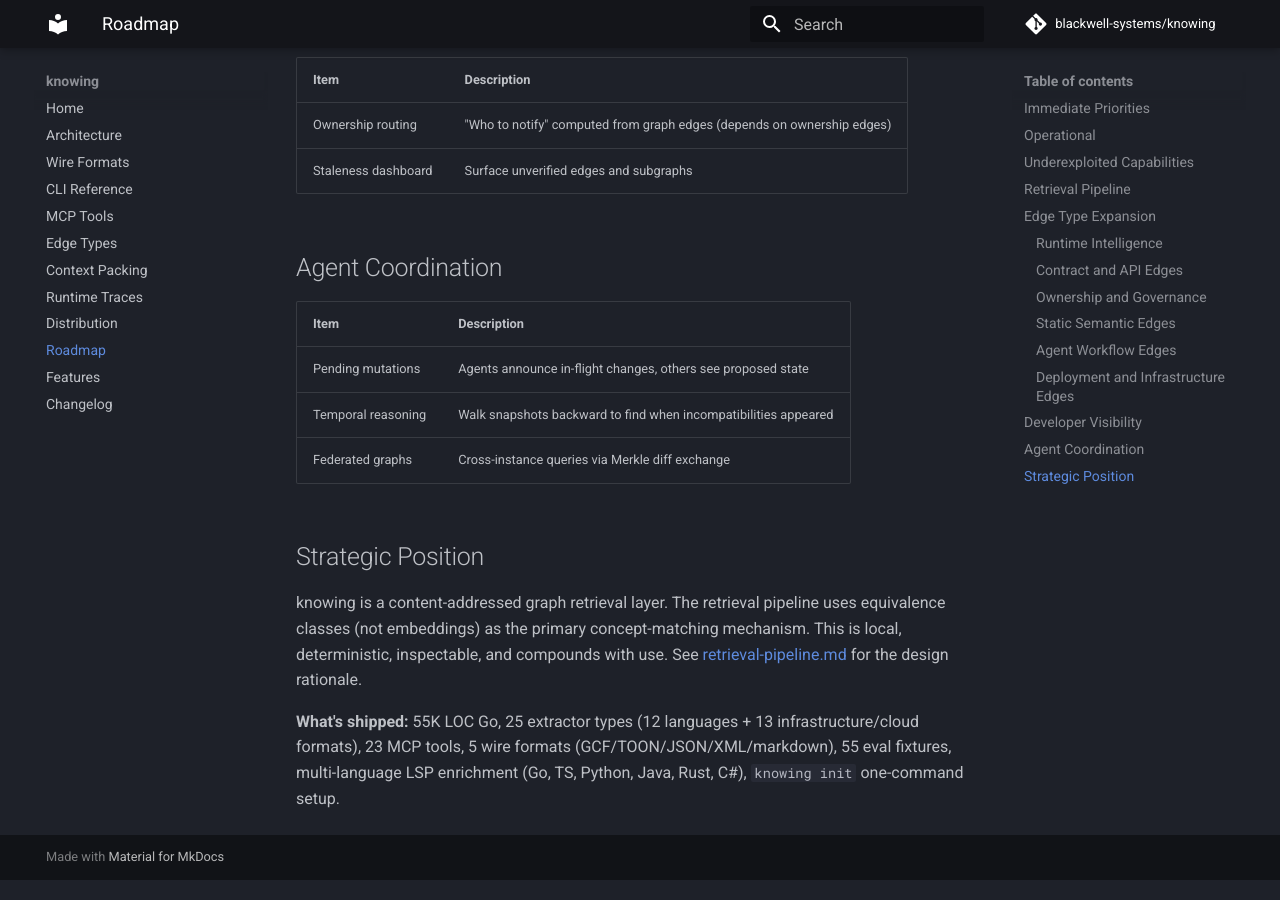
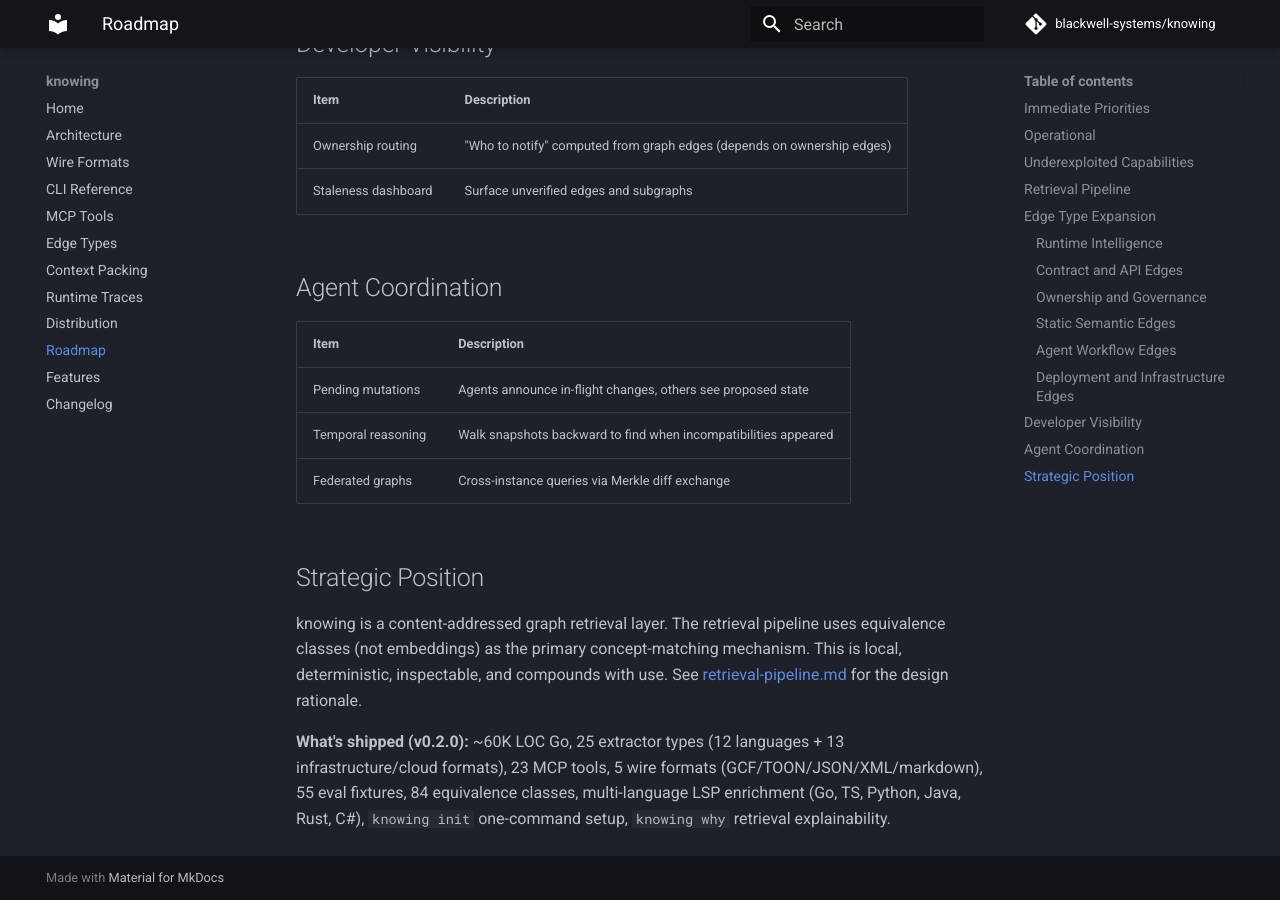
Before and after one commit to blackwell-systems/knowing, an MkDocs documentation site: the page built from docs/roadmap.md, in a window 1280 px wide and 900 px high, scrolled down 5796 px. Built offline with MkDocs 1.6.1 and Material for MkDocs 9.7.7, drawn with Linux system fonts in a browser that asks for light colours; comment, search, counter and statistics services are not loaded; some of the changed text lies outside the part shown.

Commit message:
release: v0.2.0
Major release packaging all work since v0.1.2:

Retrieval pipeline: 4-channel RRF fusion, RWR + HITS reranking,
84 equivalence classes, session-aware boosts, passive task memory,
density-ranked knapsack packing, 55 eval fixtures.

Multi-language LSP enrichment: generalized from Go-only to 6 language
servers (gopls, tsserver, pyright, jdtls, rust-analyzer, OmniSharp).
Tested: Go, TS (98.9%), Python (83.1%), Java (83.2%).

23 MCP tools (+6): feedback, test_scope, flow_between, plan_turn,
communities, explain_symbol. knowing why CLI command for retrieval
explainability.

25 extractors: 12 languages + 13 infrastructure/cloud formats.
Static semantic edges (extends, overrides, decorates, throws) across
Go, TS, Python, Java, C#, Rust, Ruby. CODEOWNERS ownership edges.

Wire formats: GCF (84% token savings), TOON (official library),
GCB, JSON, XML, markdown. Format-aware token estimation.

Distribution: Homebrew, npm, PyPI, Docker (GHCR + Hub), MCP Registry.

```diff
--- a/docs/roadmap.md
+++ b/docs/roadmap.md
@@ -13,7 +13,7 @@ What's shipped is in the [changelog](CHANGELOG.md). This document covers what's
 | 5 | **Traversal cache** | L1 in-memory LRU for hot paths. Repeat queries should be instant. | Medium |
 | 6 | **`knowing stats`** | Show session value: context calls, symbols served, symbols marked relevant, feedback rate. Lets users see the value accumulating. | Low |
 | 7 | **MCP resources** | `knowing://context/<scope>` subscribable resources for live context updates. | Medium |
-| 8 | **v0.2.0 release** | Package all session 5 work: 25 extractors, retrieval pipeline, TOON, `knowing init`. | Low |
+| 8 | **~~v0.2.0 release~~** | **Shipped.** 25 extractors, retrieval pipeline, TOON, `knowing init`, multi-language LSP enrichment, `knowing why`, 84 equivalence classes, 23 MCP tools, ~60K LOC. | Done |
 
 ## Operational
 
@@ -148,4 +148,4 @@ Pipeline is shipped and measured (31.6% P@10, 55 fixtures, 23 experiments). See
 
 knowing is a content-addressed graph retrieval layer. The retrieval pipeline uses equivalence classes (not embeddings) as the primary concept-matching mechanism. This is local, deterministic, inspectable, and compounds with use. See [retrieval-pipeline.md](retrieval-pipeline.md) for the design rationale.
 
-**What's shipped:** 55K LOC Go, 25 extractor types (12 languages + 13 infrastructure/cloud formats), 23 MCP tools, 5 wire formats (GCF/TOON/JSON/XML/markdown), 55 eval fixtures, multi-language LSP enrichment (Go, TS, Python, Java, Rust, C#), `knowing init` one-command setup.
+**What's shipped (v0.2.0):** ~60K LOC Go, 25 extractor types (12 languages + 13 infrastructure/cloud formats), 23 MCP tools, 5 wire formats (GCF/TOON/JSON/XML/markdown), 55 eval fixtures, 84 equivalence classes, multi-language LSP enrichment (Go, TS, Python, Java, Rust, C#), `knowing init` one-command setup, `knowing why` retrieval explainability.
```
Also changed, not shown: docs/CHANGELOG.md (+2 -0 lines), docs/DISTRIBUTION.md (+5 -5 lines).
